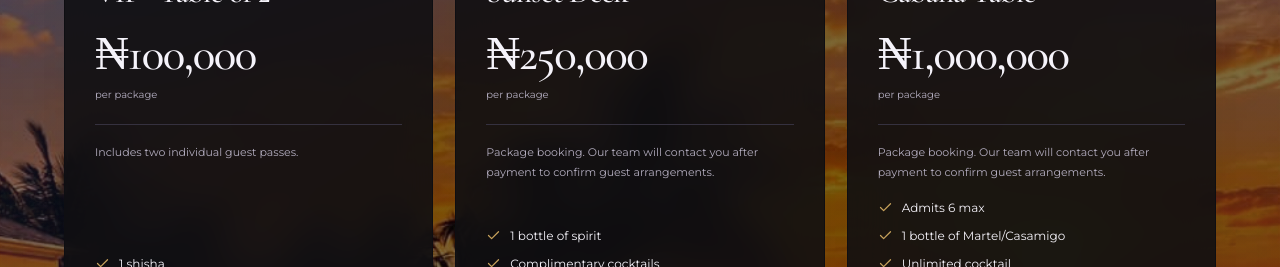
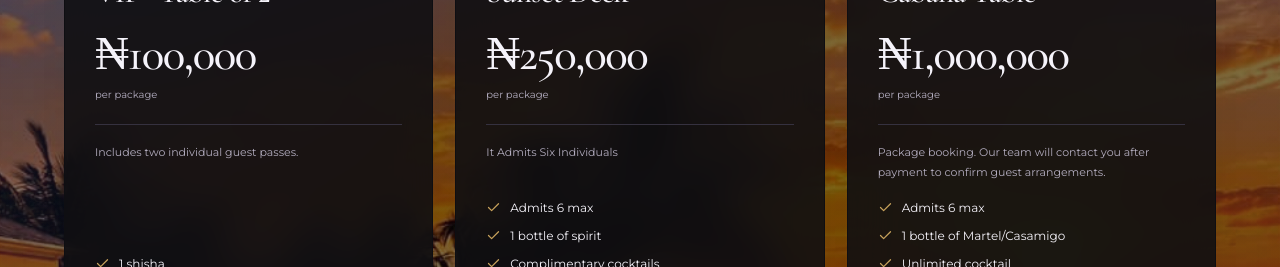
Before and after one commit to jiminmichael/eventflow-ticketing-system, a React (Vite) app: page / in a window 1280 px wide. Shown: the part 2480-2747 px from the top of the page. Built offline with nearby package versions, Linux system fonts and the light colour scheme; no server answers; a web font is replaced by a local one.

Commit message:
Commit to further fix the local and live mismatch

```diff
--- a/src/components/TicketTiers.tsx
+++ b/src/components/TicketTiers.tsx
@@ -10,6 +10,7 @@ const tierBenefits: Record<string, string[]> = {
     "2 pots of shisha",
   ],
   VVIP: [
+    "Admits 6 max",
     "1 bottle of spirit",
     "Complimentary cocktails",
     "1 pot of shisha",
--- a/src/fallbackData.ts
+++ b/src/fallbackData.ts
@@ -137,7 +137,7 @@ export const fallbackTicketTiers: TicketTier[] = [
     name: "Sunset Deck",
     code: "VVIP",
     description:
-      "Package booking. Our team will contact you after payment to confirm guest arrangements.",
+      "It Admits Six Individuals",
     price: 250000,
     availableQuantity: 0,
     soldQuantity: 0,
```
